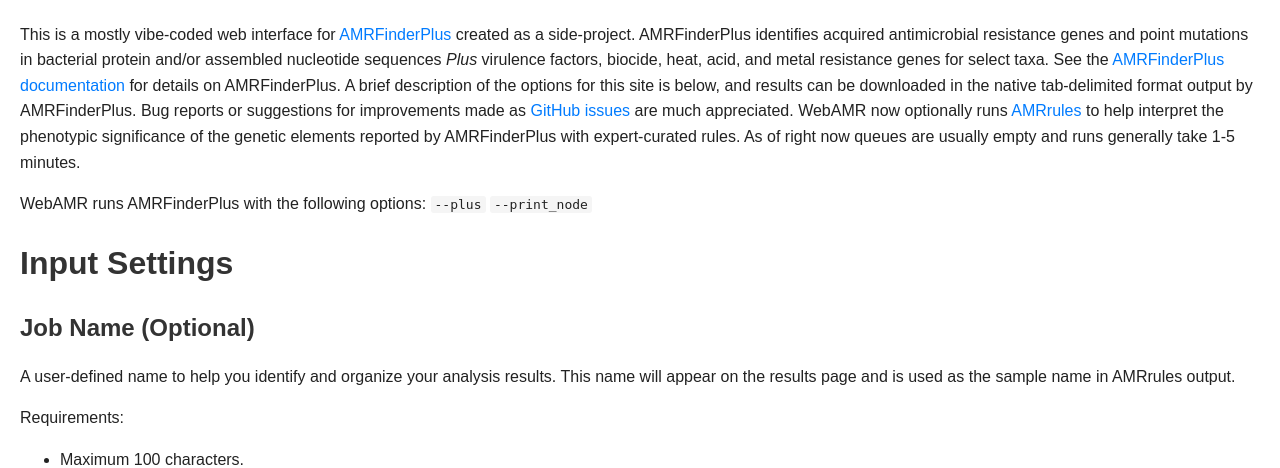
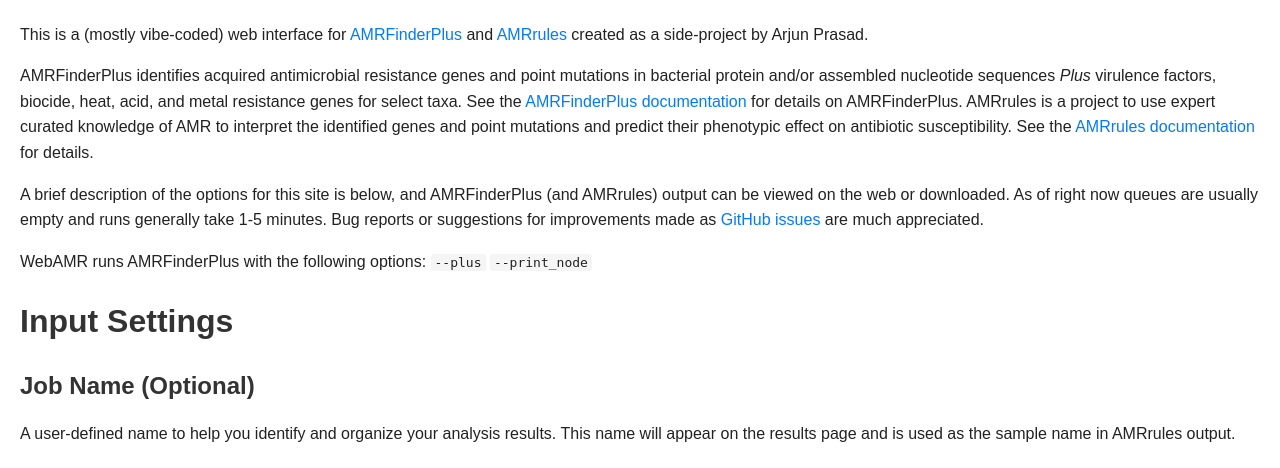
Before and after one commit to evolarjun/webamr, a Flask app: page /docs in a window 1280 px wide. Shown: the part 115-583 px from the top of the page. Run offline with Flask 3, Linux system fonts and the light colour scheme.

Commit message:
docs: Minor documentation fixes

```diff
--- a/frontend/templates/documentation.html
+++ b/frontend/templates/documentation.html
@@ -23,21 +23,20 @@
     </div>
   </header>
   <p>
-    This is a mostly vibe-coded web interface for <a href="https://github.com/ncbi/amr/wiki">AMRFinderPlus</a> created
-    as a side-project. AMRFinderPlus identifies acquired antimicrobial resistance genes and point mutations in bacterial
+  This is a (mostly vibe-coded) web interface for <a href="https://github.com/ncbi/amr/wiki">AMRFinderPlus</a> and <a href="https://docs.amrrules.org/en/latest/">AMRrules</a> created as a side-project by Arjun Prasad.
+  </p>
+  <p>
+    AMRFinderPlus identifies acquired antimicrobial resistance genes and point mutations in bacterial
     protein and/or assembled nucleotide sequences <em>Plus</em> virulence factors, biocide, heat, acid, and metal
     resistance genes for select taxa.
-    See the <a href="https://github.com/ncbi/amr/wiki">AMRFinderPlus documentation</a> for
-    details on AMRFinderPlus.
+    See the <a href="https://github.com/ncbi/amr/wiki">AMRFinderPlus documentation</a> for details on AMRFinderPlus.
 
-    A brief description of the options for this site is below, and results can be downloaded
-    in the native tab-delimited format output by AMRFinderPlus. Bug reports or suggestions for improvements made as <a
-      href="https://github.com/evolarjun/webamr/issues">GitHub issues</a> are much appreciated.
+    AMRrules is a project to use expert curated knowledge of AMR to interpret the identified genes and point mutations and predict their phenotypic effect on antibiotic susceptibility. See the <a href="https://docs.amrrules.org/en/latest/">AMRrules documentation</a> for details.
+  </p><p>
+    A brief description of the options for this site is below, and AMRFinderPlus (and AMRrules) output can be viewed on the web or downloaded.
 
-    <b></b>WebAMR now optionally runs <a href="https://docs.amrrules.org/en/latest/">AMRrules</a></b> to help interpret the phenotypic
-    significance of the genetic elements reported by AMRFinderPlus with expert-curated rules.
 
-    As of right now queues are usually empty and runs generally take 1-5 minutes.
+    As of right now queues are usually empty and runs generally take 1-5 minutes. Bug reports or suggestions for improvements made as <a href="https://github.com/evolarjun/webamr/issues">GitHub issues</a> are much appreciated.
   </p>
 
   <p>
```
